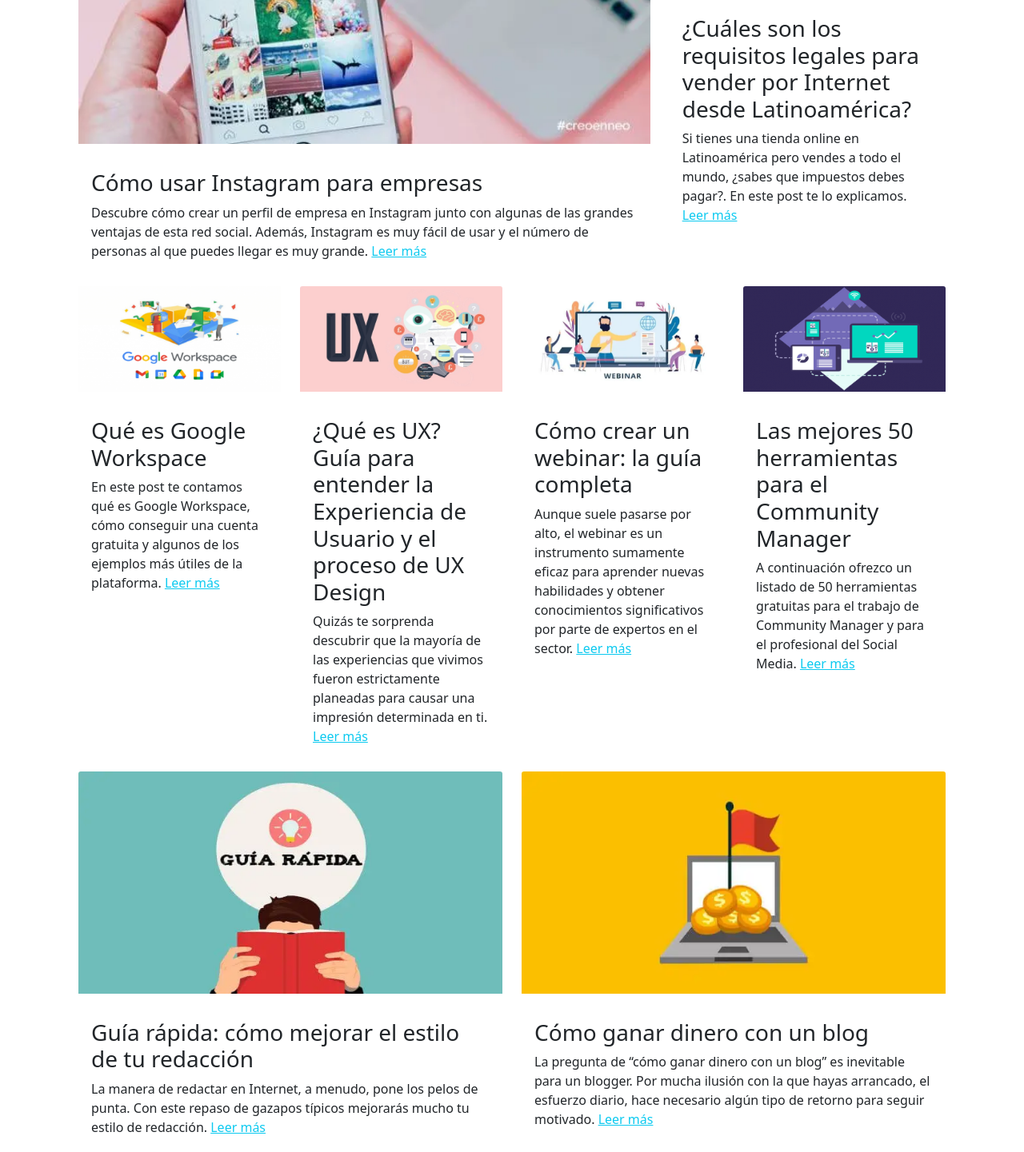
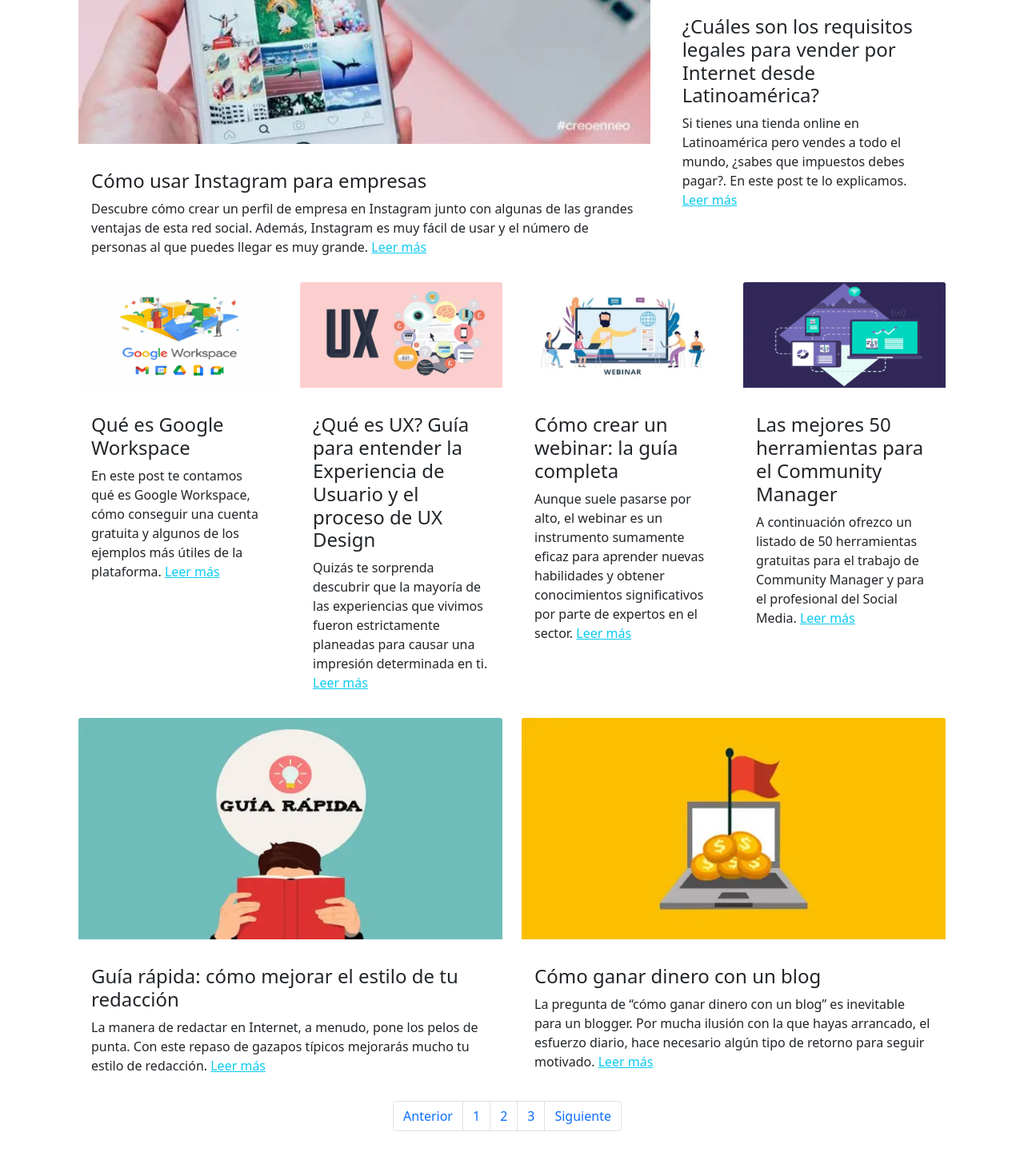
Before and after one commit to Daniela-Admi/3w, a website: page blog.html in a window 1280 px wide. Shown: the part 456-1897 px from the top of the page at 80% size. Drawn offline with nearby package versions, Linux system fonts and the light colour scheme.

Commit message:
adicionado ultimos cambios

```diff
--- a/blog.html
+++ b/blog.html
@@ -105,7 +105,7 @@
             </figure>
           </div>
             <div class="card-body">
-              <h3 class="card-title">Cómo usar Instagram para empresas</h3>
+              <h4 class="card-title">Cómo usar Instagram para empresas</h4>
               <p class="card-text">
                 Descubre cómo crear un perfil de empresa en Instagram junto con
                 algunas de las grandes ventajas de esta red social. Además, Instagram
@@ -129,10 +129,10 @@
               />
             </figure>
             <div class="card-body">
-              <h3 class="card-title">
+              <h4 class="card-title">
                 ¿Cuáles son los requisitos legales para vender por Internet
                 desde Latinoamérica?
-              </h3>
+              </h4>
               <p class="card-text">
                 Si tienes una tienda online en Latinoamérica pero vendes a todo
                 el mundo, ¿sabes que impuestos debes pagar?. En este post te lo
@@ -152,7 +152,7 @@
               />
             </figure>
             <div class="card-body">
-              <h3 class="card-title">Qué es Google Workspace</h3>
+              <h4 class="card-title">Qué es Google Workspace</h4>
               <p class="card-text">
                 En este post te contamos qué es Google Workspace, cómo conseguir
                 una cuenta gratuita y algunos de los ejemplos más útiles de la
@@ -172,10 +172,10 @@
               />
             </figure>
             <div class="card-body">
-              <h3 class="card-title">
+              <h4 class="card-title">
                 ¿Qué es UX? Guía para entender la Experiencia de Usuario y el
                 proceso de UX Design
-              </h3>
+              </h4>
               <p class="card-text">
                 Quizás te sorprenda descubrir que la mayoría de las experiencias
                 que vivimos fueron estrictamente planeadas para causar una
@@ -195,10 +195,10 @@
               />
             </figure>
             <div class="card-body">
-              <h3 class="card-title">
+              <h4 class="card-title ">
                 Cómo crear un webinar: la guía completa
-              </h3>
-              <p class="card-text">
+              </h4>
+              <p class="card-text ">
                 Aunque suele pasarse por alto, el webinar es un instrumento
                 sumamente eficaz para aprender nuevas habilidades y obtener
                 conocimientos significativos por parte de expertos en el sector.
@@ -221,9 +221,9 @@
               />
             </figure>
             <div class="card-body">
-              <h3 class="card-title">
+              <h4 class="card-title">
                 Las mejores 50 herramientas para el Community Manager
-              </h3>
+              </h4>
               <p class="card-text">
                 A continuación ofrezco un listado de 50 herramientas gratuitas
                 para el trabajo de Community Manager y para el profesional del
@@ -247,9 +247,9 @@
               />
             </figure>
             <div class="card-body">
-              <h3 class="card-title">
+              <h4 class="card-title">
                 Guía rápida: cómo mejorar el estilo de tu redacción
-              </h3>
+              </h4>
               <p class="card-text">
                 La manera de redactar en Internet, a menudo, pone los pelos de
                 punta. Con este repaso de gazapos típicos mejorarás mucho tu
@@ -273,9 +273,9 @@
               />
             </figure>
             <div class="card-body">
-              <h3 class="card-title">
+              <h4 class="card-title">
                 Cómo ganar dinero con un blog
-              </h3>
+              </h4>
               <p class="card-text">
                 La pregunta de “cómo ganar dinero con un blog” es inevitable
                 para un blogger. Por mucha ilusión con la que hayas arrancado,
@@ -308,7 +308,7 @@
             src="https://img.icons8.com/ios/50/ffffff/instagram.png "
             alt="icono a instagram"
         /></a>
-        <a href="#">
+        <a href="https://github.com/Daniela-Admi/3w">
           <img
             src="https://img.icons8.com/ios-filled/50/ffffff/github.png"
             alt="icono a github"
--- a/scss/_globales.scss
+++ b/scss/_globales.scss
@@ -14,9 +14,8 @@ footer {
 /*cards*/
 .card {
   border: 0 !important;
-  margin-top: 1rem;
+  margin-top: 0.5rem;
 }
-
 .nav-link:hover {
   color: $color-secundario !important;
 }
--- a/scss/pages/_inicio.scss
+++ b/scss/pages/_inicio.scss
@@ -21,7 +21,5 @@
     height: 24rem;
   }
 }
-#mobile {
-  background-color: #f2b3bb;
-}
+
 /* ----end of index page----- */
```
Also changed, not shown: 404.html (renamed from error.html, +1 -1 lines), index.html (+11 -6 lines), presupuestar.html (+1 -1 lines), productosysoluciones.html (+1 -1 lines), quienessomos.html (+8 -8 lines), scss/style.css, 2 other files.
